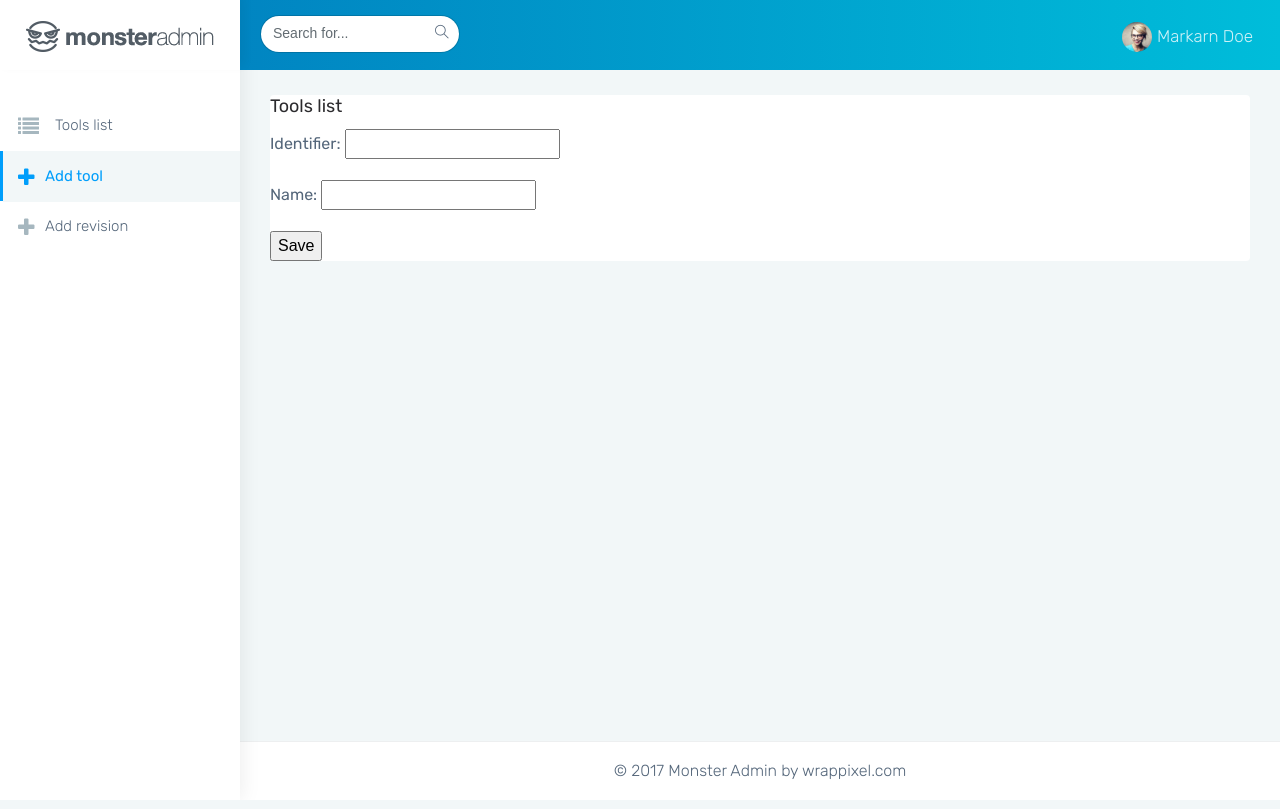
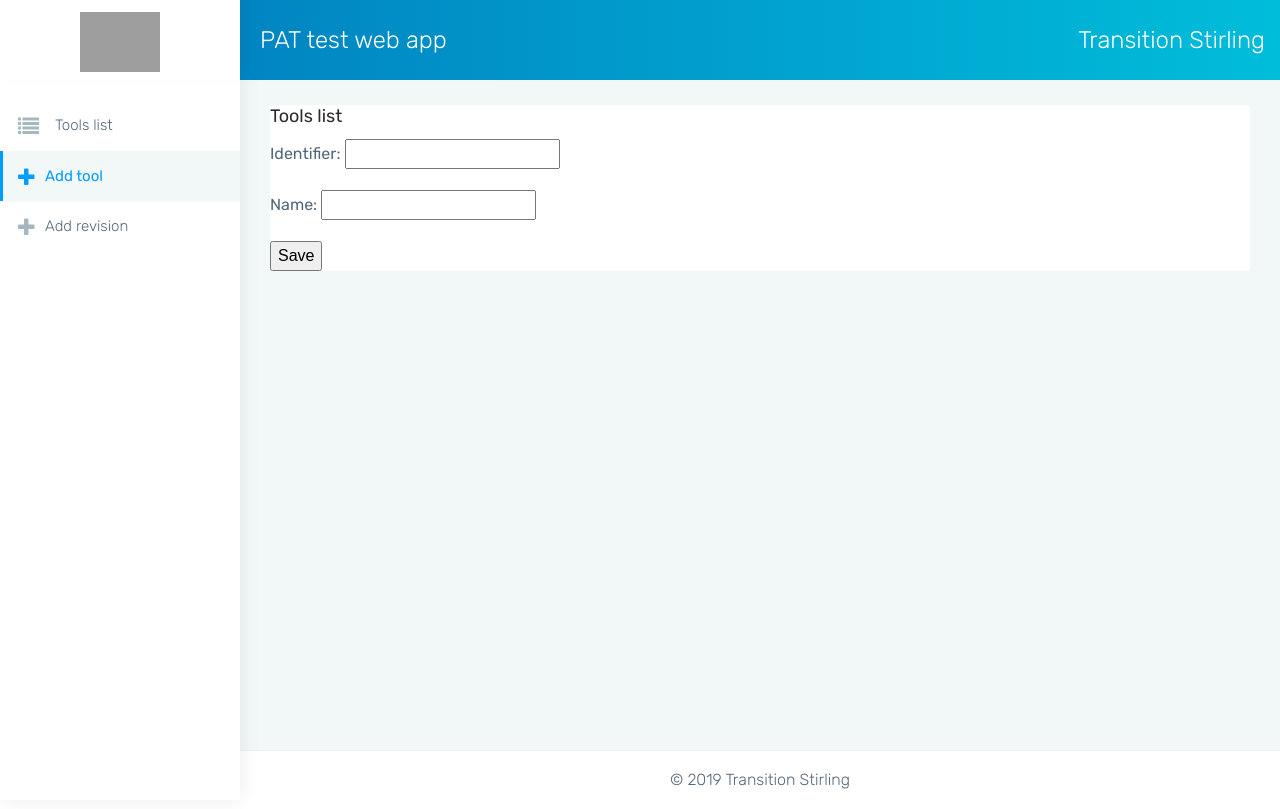
Before and after one commit to AlviseSembenico/PAT-test, a Django app: page /addtool in a window 1280 px wide. Run offline with Django 3.2, Linux system fonts and the light colour scheme; some libraries are stand-ins or nearby versions; grey boxes are pictures that could not be loaded.

Commit message:
:lipstick: base polishing

```diff
--- a/pat_test/PAT/templates/base.html
+++ b/pat_test/PAT/templates/base.html
@@ -52,20 +52,14 @@
                 <!-- Logo -->
                 <!-- ============================================================== -->
                 <div class="navbar-header">
-                    <a class="navbar-brand" href="index.html">
+                    <a class="navbar-brand" href="index.html" style="padding: 5px;">
                         <!-- Logo icon -->
                         <b>
                             <!--You can put here icon as well // <i class="wi wi-sunset"></i> //-->
                             <!-- Dark Logo icon -->
-                            <img src="{% static 'assets/images/logo-icon.png' %}" alt="homepage" class="dark-logo" />
+                            <img src="{% static 'assets/images/transition_logo.png' %}" height="60" alt="homepage" class="dark-logo"  />
 
                         </b>
-                        <!--End Logo icon -->
-                        <!-- Logo text -->
-                        <span>
-                            <!-- dark Logo text -->
-                            <img src="{% static 'assets/images/logo-text.png' %}" alt="homepage" class="dark-logo" />
-                        </span>
                     </a>
                 </div>
                 <!-- ============================================================== -->
@@ -81,10 +75,7 @@
                                 class="nav-link nav-toggler hidden-md-up text-muted waves-effect waves-dark"
                                 href="javascript:void(0)"><i class="ti-menu"></i></a> </li>
                         <li class="nav-item hidden-sm-down">
-                            <form class="app-search p-l-20">
-                                <input type="text" class="form-control" placeholder="Search for..."> <a
-                                    class="srh-btn"><i class="ti-search"></i></a>
-                            </form>
+                        <span style="color: white;font-size: x-large;padding-left: 20px;">PAT test web app</span>
                         </li>
                     </ul>
                     <!-- ============================================================== -->
@@ -92,10 +83,7 @@
                     <!-- ============================================================== -->
                     <ul class="navbar-nav my-lg-0">
                         <li class="nav-item dropdown">
-                            <a class="nav-link dropdown-toggle text-muted waves-effect waves-dark" href=""
-                                data-toggle="dropdown" aria-haspopup="true" aria-expanded="false"><img
-                                    src="{% static 'assets/images/users/1.jpg' %}" alt="user"
-                                    class="profile-pic m-r-5" />Markarn Doe</a>
+                            <span style="color: white;font-size: x-large;">Transition Stirling</span>
                         </li>
                     </ul>
                 </div>
@@ -158,7 +146,7 @@
             <!-- footer -->
             <!-- ============================================================== -->
             <footer class="footer text-center">
-                © 2017 Monster Admin by wrappixel.com
+                © 2019 Transition Stirling
             </footer>
             <!-- ============================================================== -->
             <!-- End footer -->
```
